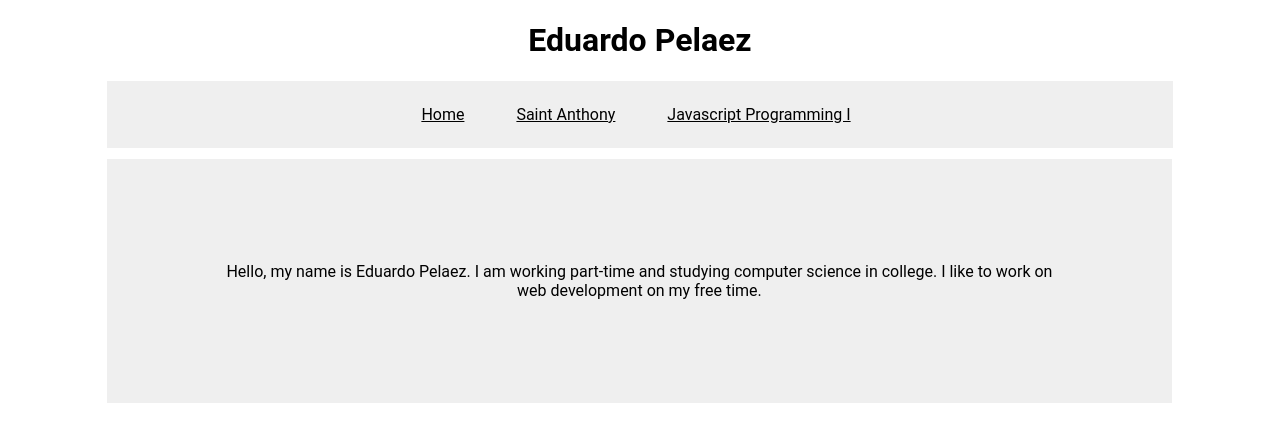
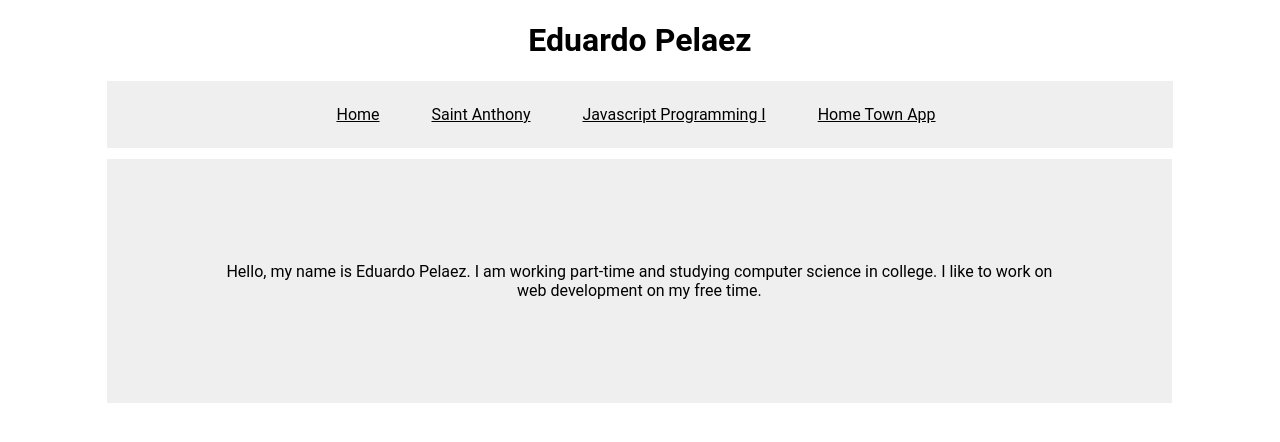
Before and after one commit to Eduardo06sp/eduardo06sp.github.io, a plain HTML site: page index.html in a window 1280 px wide. Drawn offline with nearby package versions, Linux system fonts and the light colour scheme; files that its build step writes are made by us from their sources.

Commit message:
Add Home Town App link to portfolio

```diff
--- a/index.html
+++ b/index.html
@@ -16,6 +16,7 @@
 						<a href="index.html"><li id="current">Home</li></a>
 						<a href="St Anthony Claret/index.html"><li>Saint Anthony</li></a>
 						<a href="Javascript Programming I/a1.html"><li>Javascript Programming I</li></a>
+						<a href="Udacity/home-town-app/index.html"><li>Home Town App</li></a>
 					</ul>
 				</div>
 			</div><!-- END #HEADER -->
```
